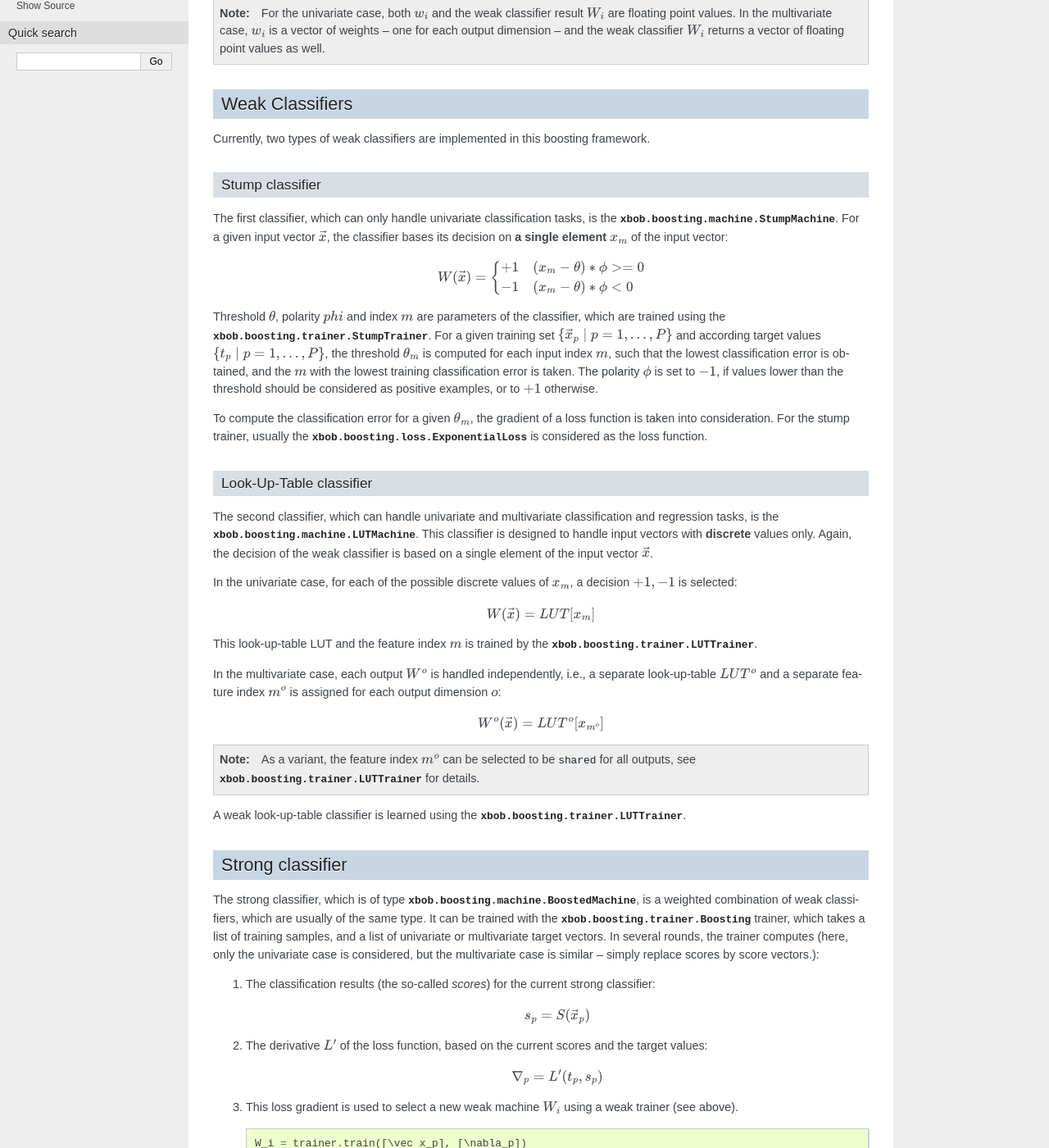
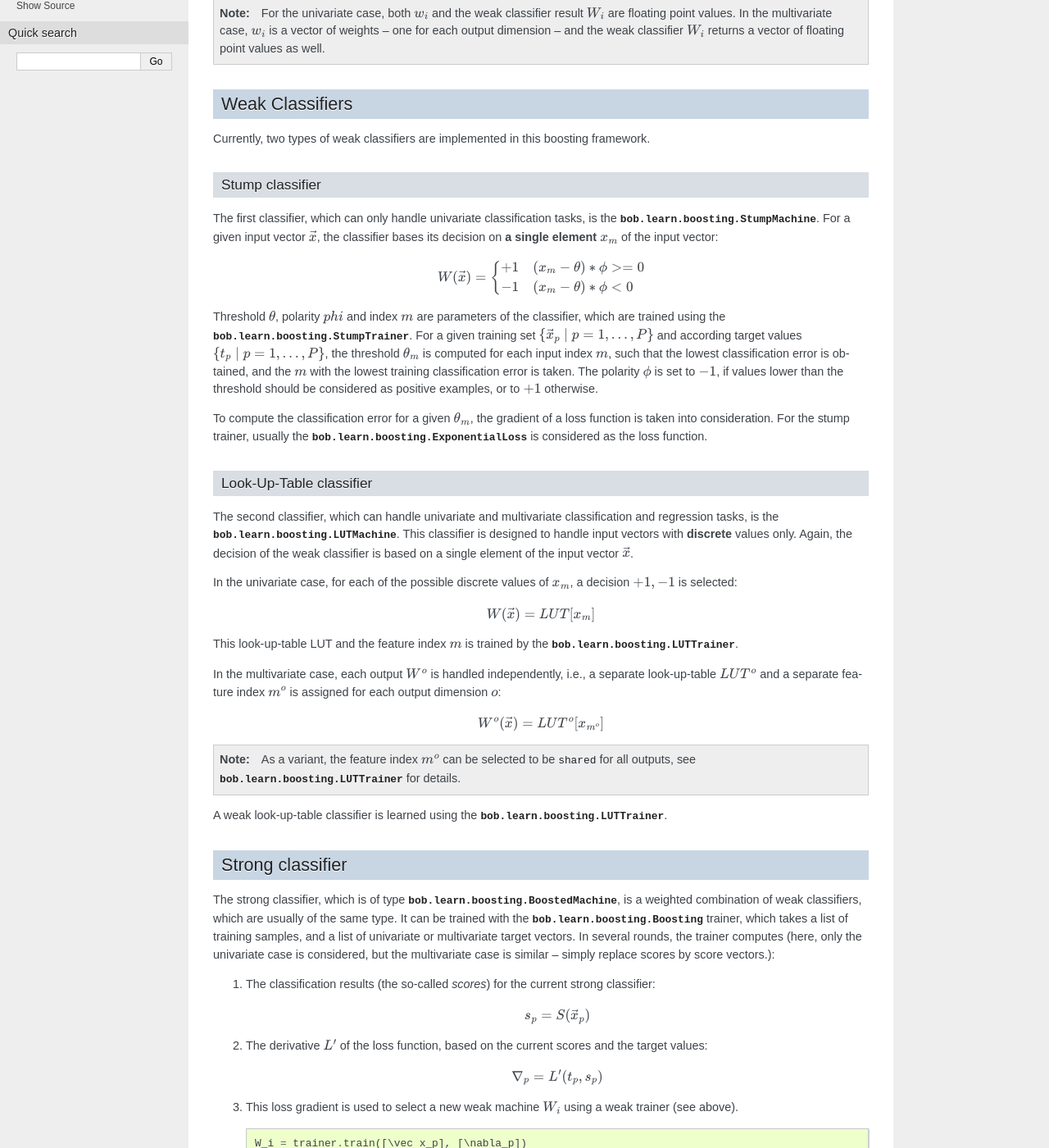
Before and after one commit to bioidiap/bob.learn.boosting, a Sphinx documentation site: the page built from doc/guide.rst, in a window 1280 px wide and 1400 px high, scrolled down 444 px. Shown: the whole window at 82% size. Built offline with Sphinx 7.4.7, drawn with Linux system fonts in a browser that asks for light colours; formulas are drawn with MathJax 3; some of the changed text lies outside the part shown.

Commit message:
Fixed documentation; re-generated MNIST database interface.

```diff
--- a/README.rst
+++ b/README.rst
@@ -29,7 +29,7 @@ This package
 The most simple way to download the latest stable version of the package is to use the Download button above and extract the archive into a directory of your choice.
 If y want, you can also check out the latest development branch of this package using::
 
-  $ git clone https://gitlab.idiap.ch/biometric/xbob-boosting.git
+  $ git clone https://github.com/bioidiap/bob.learn.boosting.git
 
 Afterwards, please open a terminal in this directory and call::
 
@@ -122,6 +122,6 @@ Of course, you can try out different combinations of digits for experiments 1 an
 Getting Help
 ------------
 
-In case you experience problems with the code, or with downloading the required databases and/or software, please contact manuel.guenther@idiap.ch or file a bug report under https://gitlab.idiap.ch/biometric/xbob-boosting.
+In case you experience problems with the code, or with downloading the required databases and/or software, please contact manuel.guenther@idiap.ch or file a bug report under https://github.com/bioidiap/bob.learn.boosting.
 
 .. _bob: http://www.idiap.ch/software/bob
--- a/doc/conf.py
+++ b/doc/conf.py
@@ -73,7 +73,7 @@ project = u'Boosting extension for Bob'
 import time
 copyright = u'%s, Idiap Research Institute' % time.strftime('%Y')
 
-distribution = pkg_resources.require('xbob.boosting')[0]
+distribution = pkg_resources.require('bob.learn.boosting')[0]
 
 # The version info for the project you're documenting, acts as replacement for
 # |version| and |release|, also used in various other places throughout the
--- a/doc/guide.rst
+++ b/doc/guide.rst
@@ -37,24 +37,24 @@ Currently, two types of weak classifiers are implemented in this boosting framew
 Stump classifier
 ................
 
-The first classifier, which can only handle univariate classification tasks, is the :py:class:`xbob.boosting.machine.StumpMachine`.
+The first classifier, which can only handle univariate classification tasks, is the :py:class:`bob.learn.boosting.StumpMachine`.
 For a given input vector :math:`\vec x`, the classifier bases its decision on **a single element** :math:`x_m` of the input vector:
 
 .. math::
    W(\vec x) = \left\{ \begin{array}{r@{\text{ if }}l} +1 & (x_m - \theta) * \phi >= 0 \\ -1 & (x_m - \theta) * \phi < 0 \end{array}\right.
 
-Threshold :math:`\theta`, polarity :math:`phi` and index :math:`m` are parameters of the classifier, which are trained using the :py:class:`xbob.boosting.trainer.StumpTrainer`.
+Threshold :math:`\theta`, polarity :math:`phi` and index :math:`m` are parameters of the classifier, which are trained using the :py:class:`bob.learn.boosting.StumpTrainer`.
 For a given training set :math:`\{\vec x_p \mid p=1,\dots,P\}` and according target values :math:`\{t_p \mid p=1,\dots,P\}`, the threshold :math:`\theta_m` is computed for each input index :math:`m`, such that the lowest classification error is obtained, and the :math:`m` with the lowest training classification error is taken.
 The polarity :math:`\phi` is set to :math:`-1`, if values lower than the threshold should be considered as positive examples, or to :math:`+1` otherwise.
 
 To compute the classification error for a given :math:`\theta_m`, the gradient of a loss function is taken into consideration.
-For the stump trainer, usually the :py:class:`xbob.boosting.loss.ExponentialLoss` is considered as the loss function.
+For the stump trainer, usually the :py:class:`bob.learn.boosting.ExponentialLoss` is considered as the loss function.
 
 
 Look-Up-Table classifier
 ........................
 
-The second classifier, which can handle univariate and multivariate classification and regression tasks, is the :py:class:`xbob.boosting.machine.LUTMachine`.
+The second classifier, which can handle univariate and multivariate classification and regression tasks, is the :py:class:`bob.learn.boosting.LUTMachine`.
 This classifier is designed to handle input vectors with **discrete** values only.
 Again, the decision of the weak classifier is based on a single element of the input vector :math:`\vec x`.
 
@@ -63,7 +63,7 @@ In the univariate case, for each of the possible discrete values of :math:`x_m`,
 .. math::
    W(\vec x) = LUT[x_m]
 
-This look-up-table LUT and the feature index :math:`m` is trained by the :py:class:`xbob.boosting.trainer.LUTTrainer`.
+This look-up-table LUT and the feature index :math:`m` is trained by the :py:class:`bob.learn.boosting.LUTTrainer`.
 
 In the multivariate case, each output :math:`W^o` is handled independently, i.e., a separate look-up-table :math:`LUT^o` and a separate feature index :math:`m^o` is assigned for each output dimension :math:`o`:
 
@@ -71,16 +71,16 @@ In the multivariate case, each output :math:`W^o` is handled independently, i.e.
    W^o(\vec x) = LUT^o[x_{m^o}]
 
 .. note::
-   As a variant, the feature index :math:`m^o` can be selected to be ``shared`` for all outputs, see :py:class:`xbob.boosting.trainer.LUTTrainer` for details.
+   As a variant, the feature index :math:`m^o` can be selected to be ``shared`` for all outputs, see :py:class:`bob.learn.boosting.LUTTrainer` for details.
 
-A weak look-up-table classifier is learned using the :py:class:`xbob.boosting.trainer.LUTTrainer`.
+A weak look-up-table classifier is learned using the :py:class:`bob.learn.boosting.LUTTrainer`.
 
 
 Strong classifier
 -----------------
 
-The strong classifier, which is of type :py:class:`xbob.boosting.machine.BoostedMachine`, is a weighted combination of weak classifiers, which are usually of the same type.
-It can be trained with the :py:class:`xbob.boosting.trainer.Boosting` trainer, which takes a list of training samples, and a list of univariate or multivariate target vectors.
+The strong classifier, which is of type :py:class:`bob.learn.boosting.BoostedMachine`, is a weighted combination of weak classifiers, which are usually of the same type.
+It can be trained with the :py:class:`bob.learn.boosting.Boosting` trainer, which takes a list of training samples, and a list of univariate or multivariate target vectors.
 In several rounds, the trainer computes (here, only the univariate case is considered, but the multivariate case is similar -- simply replace scores by score vectors.):
 
 1. The classification results (the so-called *scores*) for the current strong classifier:
@@ -120,10 +120,10 @@ Loss functions
 As shown above, the loss functions define, how well the currently predicted scores :math:`s_p` fit to the target values :math:`t_p`.
 Depending on the desired task, and on the type of classifier, different loss functions might be used:
 
-1. The :py:class:`xbob.boosting.loss.ExponentialLoss` can be used for the binary classification task, i.e., when target values are in :math:`{+1, -1}`
+1. The :py:class:`bob.learn.boosting.ExponentialLoss` can be used for the binary classification task, i.e., when target values are in :math:`{+1, -1}`
 
-2. The :py:class:`xbob.boosting.loss.LogitLoss` can be used for the multi-variate classification task, i.e., when target vectors have entries from :math:`{+1, 0}`
+2. The :py:class:`bob.learn.boosting.LogitLoss` can be used for the multi-variate classification task, i.e., when target vectors have entries from :math:`{+1, 0}`
 
-3. The :py:class:`xbob.boosting.loss.JesorskyLoss` can be used for the particular multi-variate regression task of learning the locations of facial features.
+3. The :py:class:`bob.learn.boosting.JesorskyLoss` can be used for the particular multi-variate regression task of learning the locations of facial features.
 
 Other loss functions, e.g., using the Euclidean distance for regression, should be easily implementable.
--- a/setup.py
+++ b/setup.py
@@ -122,13 +122,13 @@ setup(
 
       # Console scripts, which will appear in ./bin/ after buildout
       'console_scripts': [
-        'boosting_example.py = xbob.boosting.examples.mnist:main',
+        'boosting_example.py = bob.learn.boosting.examples.mnist:main',
       ],
 
       # tests that are _exported_ (that can be executed by other packages) can
       # be signalized like this:
       'bob.test': [
-        'boosting = xbob.boosting.tests.test_boosting:TestBoosting',
+        'boosting = bob.learn.boosting.tests.test_boosting:TestBoosting',
       ],
 
     },
```
Also changed, not shown: doc/example.rst (+10 -8 lines), doc/py_api.rst (+16 -16 lines), 12 other files.
